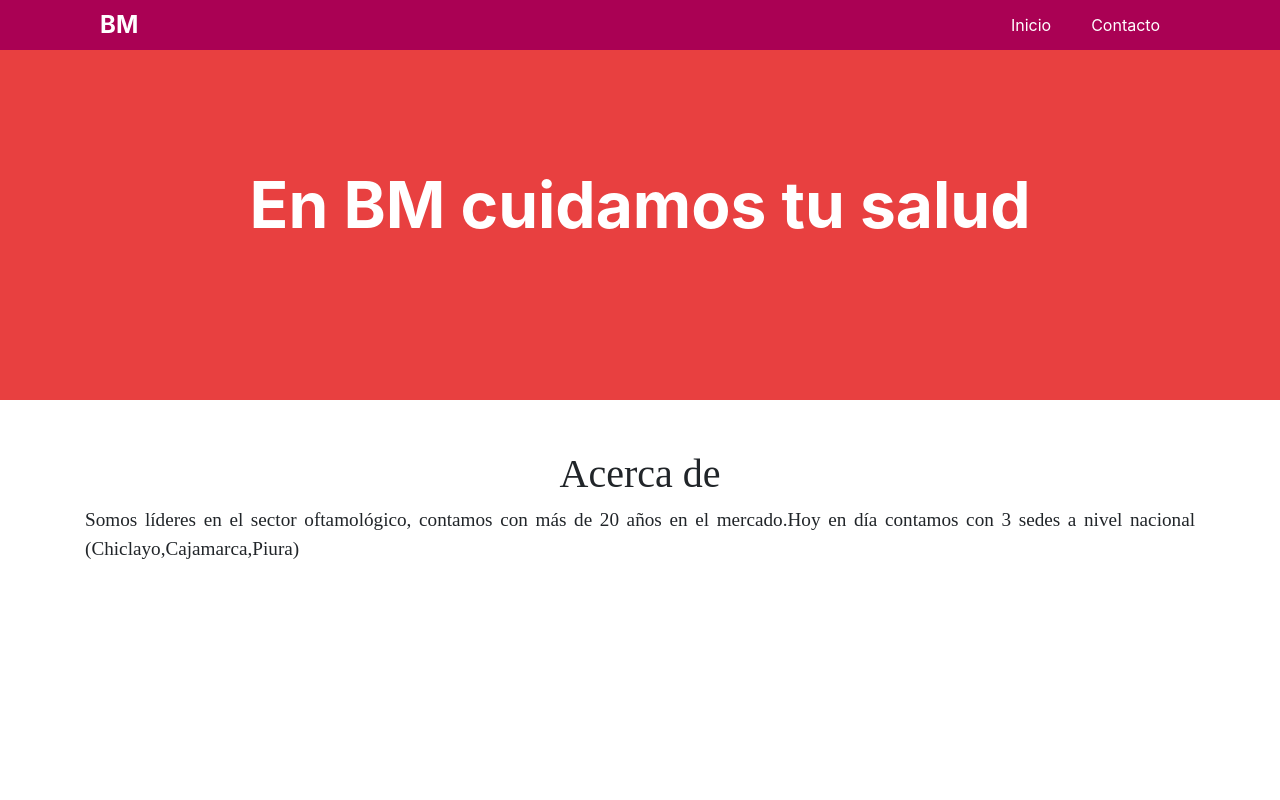
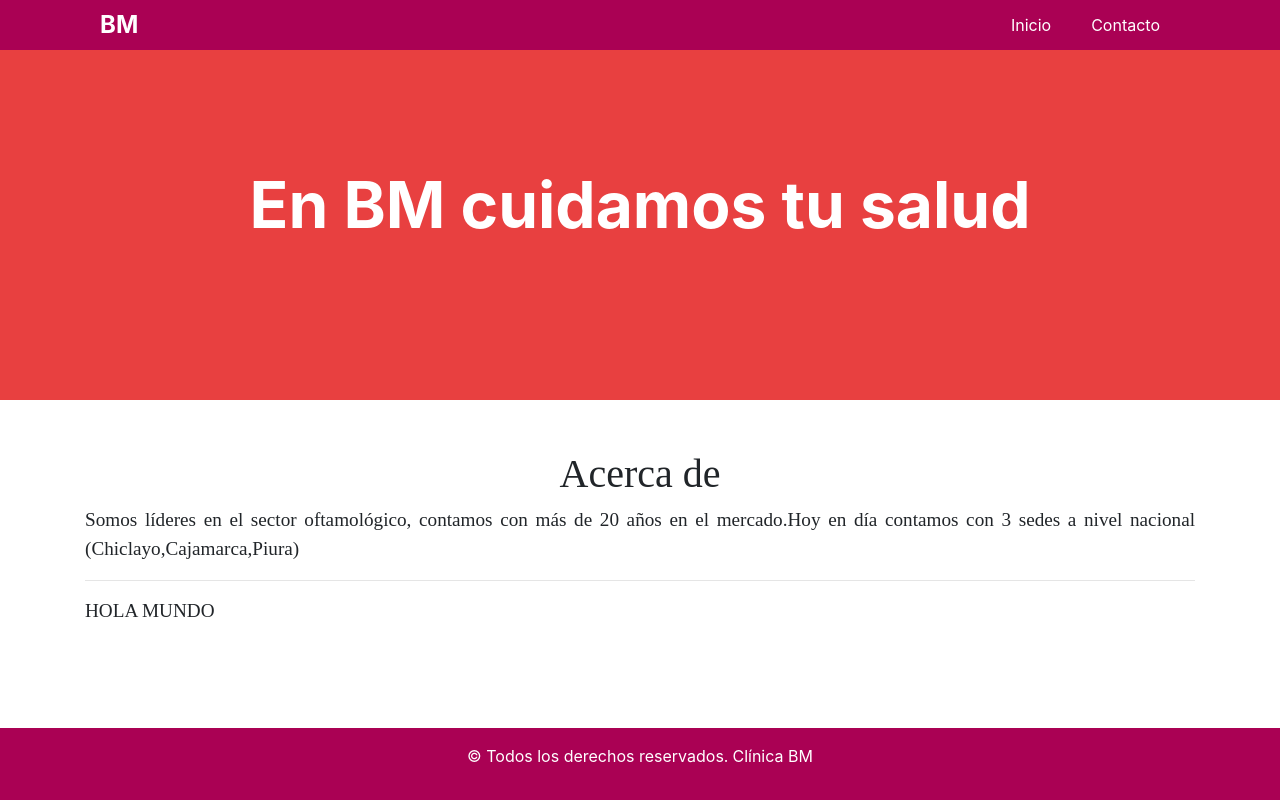
Before and after one commit to ronaldvilchez98/clinica, a plain HTML site: page index.html in a window 1280 px wide. Drawn offline with nearby package versions, Linux system fonts and the light colour scheme; a web font is replaced by a local one.

Commit message:
footer le agregue

```diff
--- /dev/null
+++ b/estilos/footer.css
@@ -0,0 +1,12 @@
+footer{
+    background-color:#aa0154;
+    padding: 1em 0;
+    text-align: center;
+    position: absolute;
+    bottom: 0;
+    width: 100%;
+}
+
+footer p{
+    color: white;
+}
--- a/index.html
+++ b/index.html
@@ -7,6 +7,7 @@
     <link rel="stylesheet" type="text/css" href="estilos/navbar.css">
     <link rel="stylesheet" type="text/css" href="estilos/banner.css">
     <link rel="stylesheet" type="text/css" href="estilos/acercade.css">
+    <link rel="stylesheet" type="text/css" href="estilos/footer.css">
     <title>Clínica</title>
 
     <link href="https://stackpath.bootstrapcdn.com/font-awesome/4.7.0/css/font-awesome.min.css" rel="stylesheet">
@@ -38,8 +39,12 @@
     <div class="container">
         <h1>Acerca de</h1>
         <p>Somos líderes en el sector oftamológico, contamos con más de 20 años en el mercado.Hoy en día contamos con 3 sedes a nivel nacional (Chiclayo,Cajamarca,Piura)</p>
-
+        <hr>
+        <p>HOLA MUNDO</p>
     </div>
+    <footer>
+         <p>© Todos los derechos reservados.<a class="text-green ml-1"  target="_blank">Clínica BM</a></p>
+    </footer>
 </body>
 <script src="https://code.jquery.com/jquery-3.6.0.js"></script>
 <script type="text/javascript">
```
